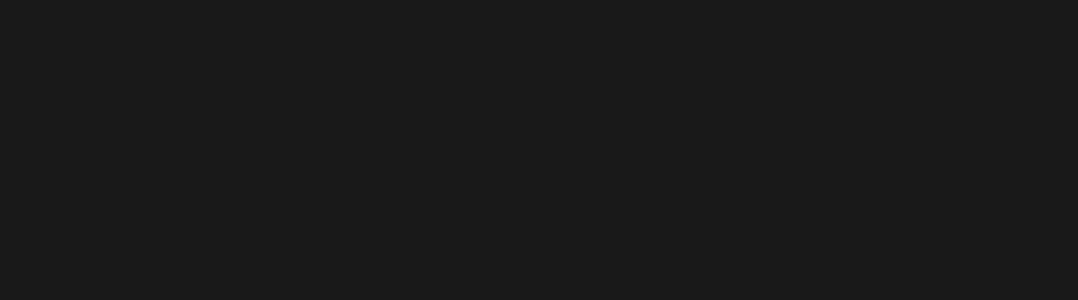
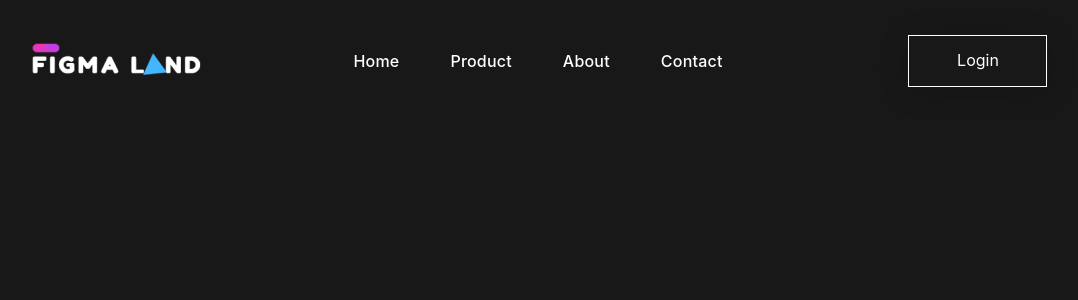
Before and after one commit to alebedev85/figma-land, a React (Create React App) app: page / in a window 1280 px wide. Shown: the top 300 px of the page, without its empty margins (102-1180 px from the left). Built offline with nearby package versions, Linux system fonts and the light colour scheme.

Commit message:
feater: сделал header

```diff
--- a/src/components/App/App.js
+++ b/src/components/App/App.js
@@ -1,8 +1,10 @@
 import './App.scss';
+import Header from '../Header/Header'
 
 function App() {
   return (
     <div className="page">
+      <Header />
     </div>
   );
 }
--- a/src/components/App/App.scss
+++ b/src/components/App/App.scss
@@ -1,4 +1,5 @@
 .page {
   display: flex;
   flex-direction: column;
+  align-items: center;
 }
--- a/src/components/Header/Header.js
+++ b/src/components/Header/Header.js
@@ -7,15 +7,23 @@
   return (
     <header className='header'>
       <a className='link' href='#'>
-        <img src={logo} className='logo' alt='Логотип сайта' />
+        <img src={logo} className='header__logo' alt='Логотип сайта' />
       </a>
       <ul className='header__navbar'>
-        <li className='link'></li>
-        <li className='link'></li>
-        <li className='link'></li>
-        <li className='link'></li>
+        <li>
+        <a className='header__link link' href='#'>Home</a>
+        </li>
+        <li>
+        <a className='header__link link' href='#'>Product</a>
+        </li>
+        <li>
+        <a className='header__link link' href='#'>About</a>
+        </li>
+        <li>
+        <a className='header__link link' href='#'>Contact</a>
+        </li>
       </ul>
-      <button className='header__button button'></button>
+      <button className='header__button button'>Login</button>
     </header >
   )
 }
--- a/src/components/Header/Header.scss
+++ b/src/components/Header/Header.scss
@@ -0,0 +1,42 @@
+.header {
+  display: flex;
+  width: 1097px;
+  min-height: 119px;
+  justify-content: space-between;
+  align-items: center;
+  padding: 20px 39px 21px 30px;
+  box-sizing: border-box;
+}
+
+.header__logo {
+  margin: 10px 10px 10px 10px;
+  width: 186px;
+  height: 58px;
+  object-fit: cover;
+}
+
+.header__navbar {
+  margin: 0;
+  margin-right: 58px;
+  padding: 0;
+  list-style-type: none;
+  display: flex;
+  gap: 31px;
+
+}
+
+.header__link {
+  padding: 10px;
+  font-size: 16px;
+  font-weight: 500;
+  line-height: 24px;
+  letter-spacing: 0.2px;
+}
+
+.header__button {
+  width: 139px;
+  height: 52px;
+  box-sizing: border-box;
+  border: 1px solid var(--light-text, #FFF);
+  box-shadow: 0px 4px 31px 0px rgba(0, 0, 0, 0.15);
+}
--- a/src/index.scss
+++ b/src/index.scss
@@ -28,8 +28,13 @@
 }
 
 .button {
+  background: none;
+  color: inherit;
   border: none;
-  border-radius: 3px;
+  padding: 0;
+  font: inherit;
+  cursor: pointer;
+  outline: inherit;
 }
 
 .button:hover {
```
